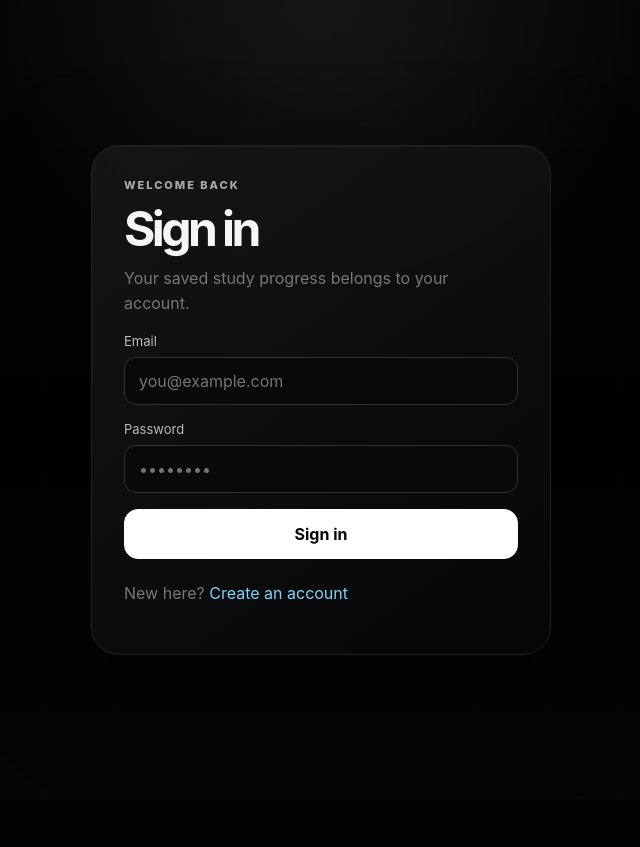
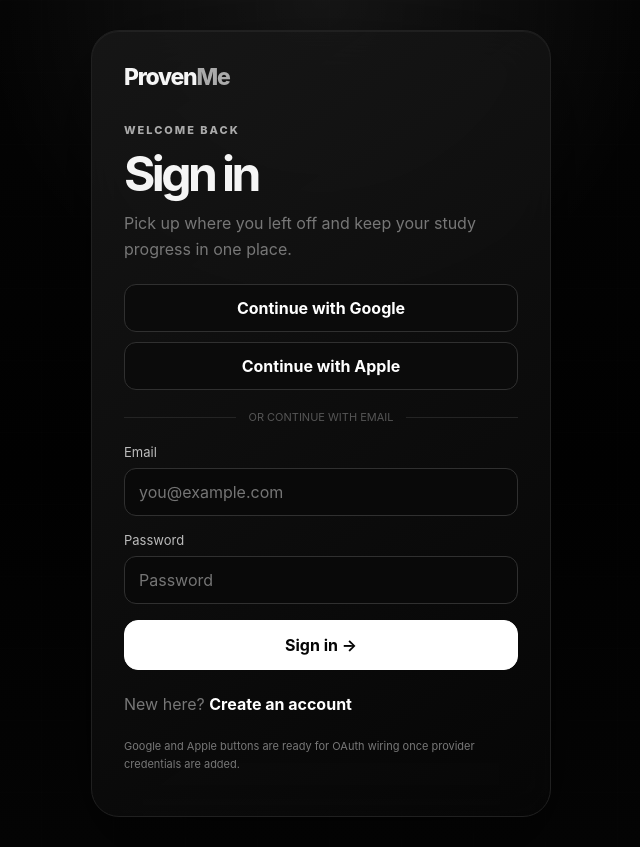
Before and after one commit to natnaelmichael34-eng/proven-me, a Next.js app: page /sign-in in a window 1280 px wide. Shown: the whole page, without its empty margins (319-959 px from the left). Before the commit the page ends 800 px from the top, so only its background shows below. Built offline with nearby package versions, Linux system fonts and the light colour scheme.

Commit message:
Polish sign-in with Google and Apple options

```diff
--- a/app/sign-in/page.tsx
+++ b/app/sign-in/page.tsx
@@ -1,5 +1,5 @@
 import Link from "next/link";
 
 export default function SignIn() {
-  return <main className="auth page"><div className="glass authbox"><div className="eyebrow">Welcome back</div><h1 style={{fontSize:48}}>Sign in</h1><p className="muted">Your saved study progress belongs to your account.</p><form><div className="field"><label htmlFor="email">Email</label><input id="email" name="email" type="email" placeholder="you@example.com" /></div><div className="field"><label htmlFor="password">Password</label><input id="password" name="password" type="password" placeholder="••••••••" /></div><button className="btn primary" type="button" style={{width:"100%"}}>Sign in</button></form><p className="muted" style={{marginTop:22}}>New here? <Link href="/sign-up" style={{color:"#7dd3fc"}}>Create an account</Link></p></div></main>;
+  return <main className="auth page"><div className="glass authbox"><Link className="logo" href="/">Proven<span>Me</span></Link><div className="eyebrow" style={{marginTop:32}}>Welcome back</div><h1>Sign in</h1><p className="muted">Pick up where you left off and keep your study progress in one place.</p><div className="oauth"><button className="oauthBtn" type="button">Continue with Google</button><button className="oauthBtn" type="button">Continue with Apple</button></div><div className="divider"><span>OR CONTINUE WITH EMAIL</span></div><form><div className="field"><label htmlFor="email">Email</label><input id="email" name="email" type="email" placeholder="you@example.com" /></div><div className="field"><label htmlFor="password">Password</label><input id="password" name="password" type="password" placeholder="Password" /></div><button className="btn primary" type="button" style={{width:"100%"}}>Sign in <span>→</span></button></form><p className="muted" style={{marginTop:22}}>New here? <Link href="/sign-up" style={{color:"#fff",fontWeight:700}}>Create an account</Link></p><p className="muted" style={{fontSize:11,marginTop:20}}>Google and Apple buttons are ready for OAuth wiring once provider credentials are added.</p></div></main>;
 }
```
